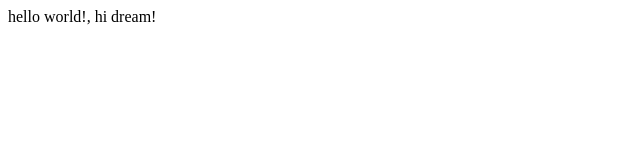
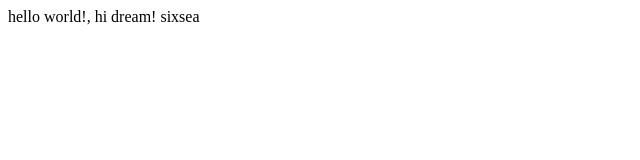
Before and after one commit to sixSea/gitdev, a plain HTML site: page index.html in a window 1280 px wide. Shown: the full height of the page, 0-640 px from the left. Drawn offline with Linux system fonts and the light colour scheme.

Commit message:
add nickname

```diff
--- a/index.html
+++ b/index.html
@@ -1,3 +1,4 @@
 <html>
-	<body>hello world!, hi dream!</body>
+	<body>hello world!, hi dream!
+	sixsea</body>
 </html>
```
